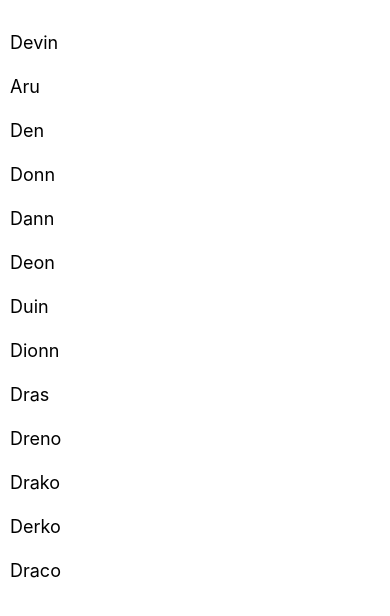
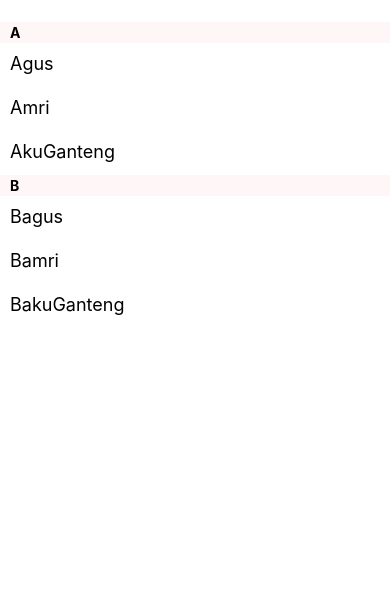
Before and after one commit to nunu2331/belajar-reactnative, a React Native app: screen / in a window 390 px wide. Shown: the top 616 px of the page. Built offline with nearby package versions, Linux system fonts and the light colour scheme.

Commit message:
belajar listview2

```diff
--- a/App.js
+++ b/App.js
@@ -1,40 +1,41 @@
 import  React from "react"
-import { FlatList, StyleSheet, Text, View } from "react-native"
+import { FlatList, StyleSheet, Text, View, SectionList } from "react-native"
 
-const style = StyleSheet.create ({
+const styles = StyleSheet.create ({
   container: {
     flex: 1,
     paddingTop: 22
   },
+  sectionHeader: {
+    paddingTop:2,
+    paddingLeft:10,
+    paddingRight:10,
+    paddingBottom:2,
+    fontSize:14,
+    fontWeight:'bold',
+    backgroundColor:'rgba(274,247,247,1.0)',
+  },
   item: {
     padding: 10,
     fontSize: 18,
-    height: 44
-  }
+    height: 44,
+  },
 })
 
-const FlatListBasics = () => {
+const SectionListBasics = () => {
   return (
-    <View style={style.container}>
-      <FlatList
-        data={[
-          {key: 'Devin'},
-          {key: 'Aru'},
-          {key: 'Den'},
-          {key: 'Donn'},
-          {key: 'Dann'},
-          {key: 'Deon'},
-          {key: 'Duin'},
-          {key: 'Dionn'},
-          {key: 'Dras'},
-          {key: 'Dreno'},
-          {key: 'Drako'},
-          {key: 'Derko'},
-          {key: 'Draco'},
+    <View style={styles.container}>
+      <SectionList
+        sections={[
+          {title: 'A', data: ['Agus', 'Amri', 'AkuGanteng']},
+          {title: 'B', data: ['Bagus', 'Bamri', 'BakuGanteng']},
         ]}
-        renderItem={({item}) => <Text style={style.item}>{item.key}</Text>}
+        renderItem={({item}) => <Text style={styles.item}>{item}</Text>}
+        renderSectionHeader={({section}) => <Text style={styles.sectionHeader}>{section.title}</Text>}
+        keyExtractor={(item, index) => index}
       />
     </View>
   )
 }
-export default FlatListBasics
+
+export default SectionListBasics
```
